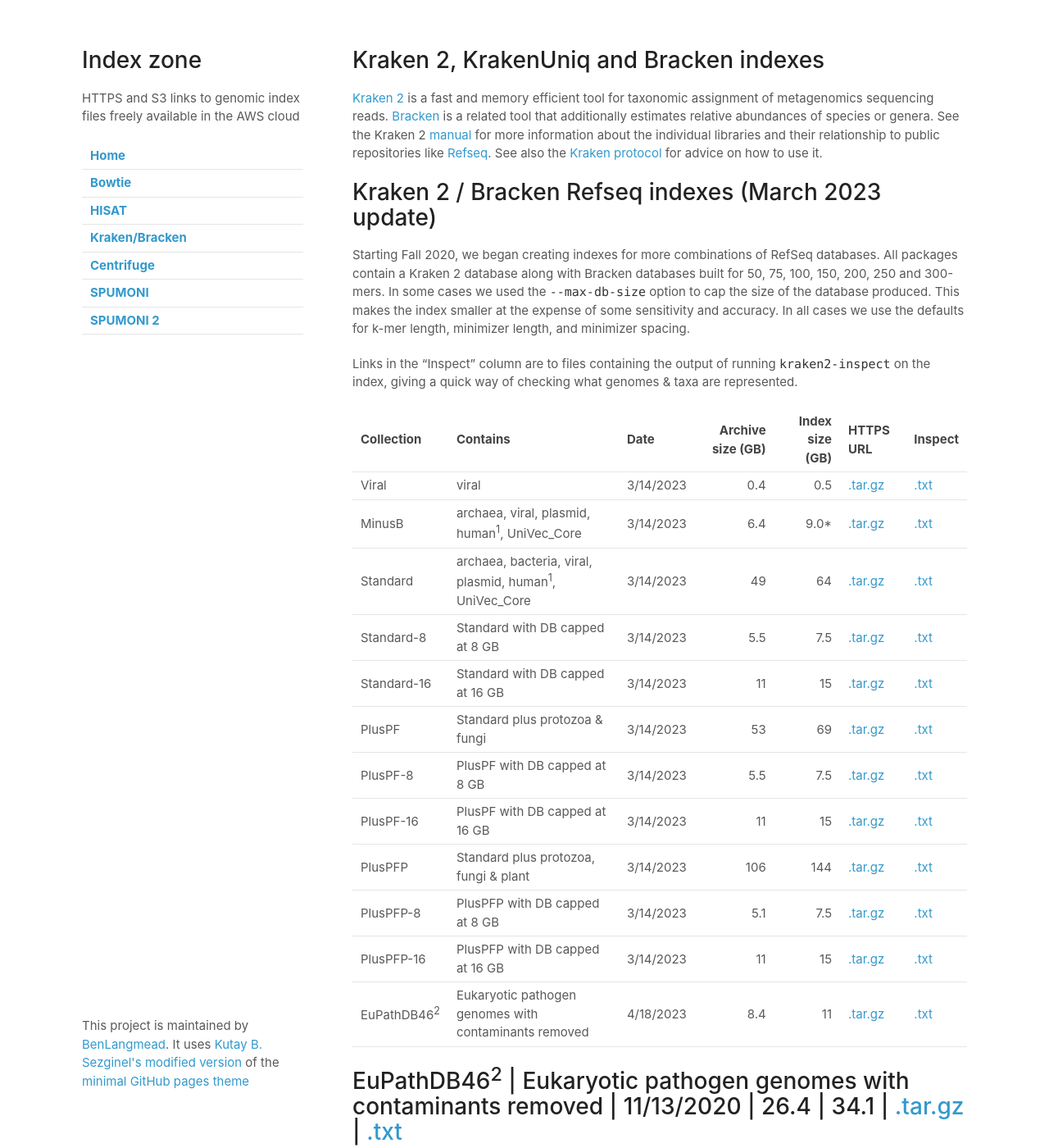
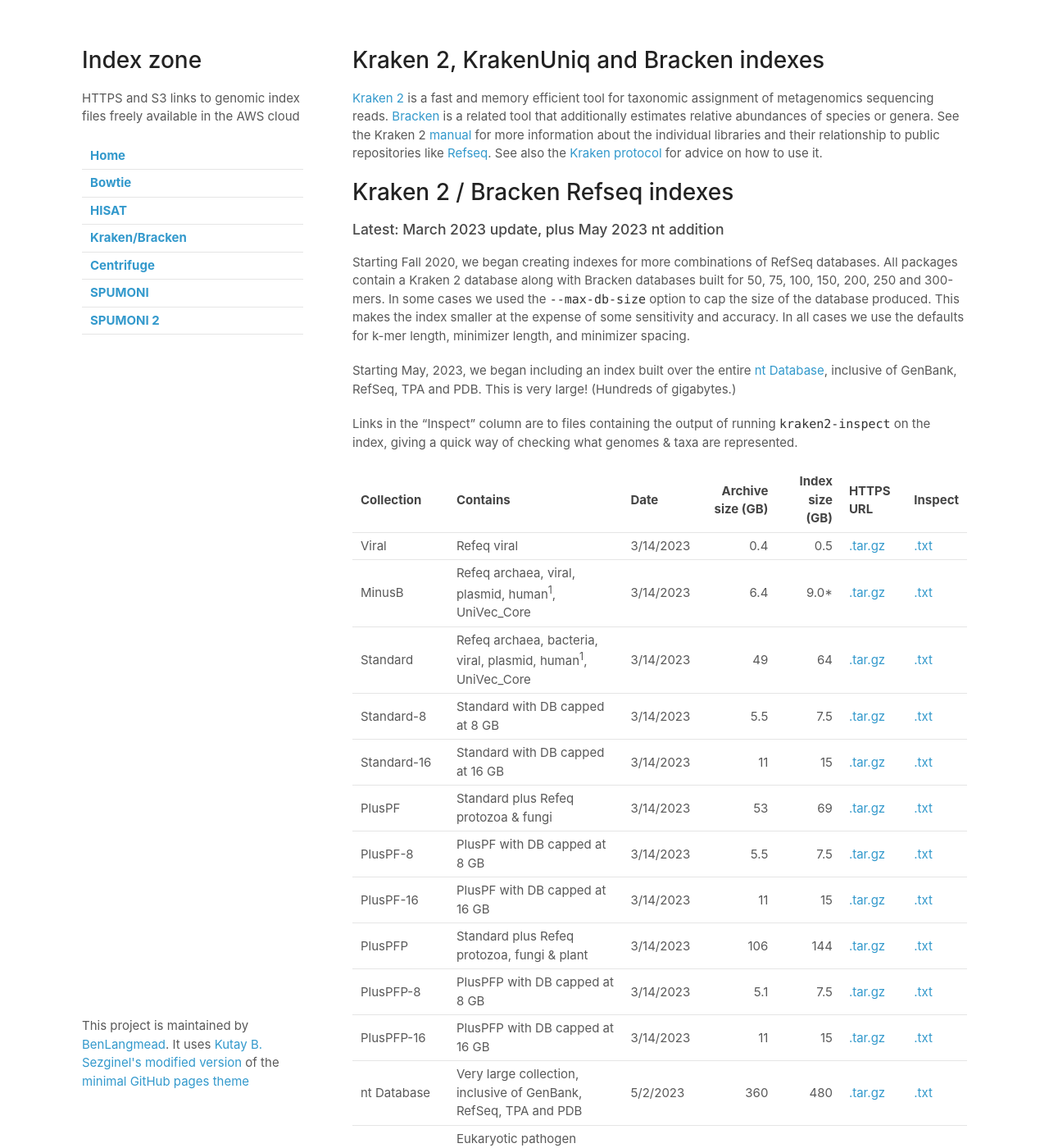
Before and after one commit to BenLangmead/aws-indexes, a Jekyll site: the page built from docs/k2.md, in a window 1280 px wide and 1400 px high. Shown: the whole window at 82% size. Built offline with Jekyll 4.4.1, drawn with Linux system fonts in a browser that asks for light colours; our own code applies the rules of GitHub Pages for plain Markdown files.

Commit message:
adding nt and adding new text around that

```diff
--- a/docs/k2.md
+++ b/docs/k2.md
@@ -4,7 +4,9 @@
 See the Kraken 2 [manual](https://github.com/DerrickWood/kraken2/wiki) for more information about the individual libraries and their relationship to public repositories like [Refseq](https://www.ncbi.nlm.nih.gov/refseq/).
 See also the [Kraken protocol](https://www.nature.com/articles/s41596-022-00738-y) for advice on how to use it.
 
-# Kraken 2 / Bracken Refseq indexes (March 2023 update)
+# Kraken 2 / Bracken Refseq indexes
+
+### Latest: March 2023 update, plus May 2023 nt addition
 
 Starting Fall 2020, we began creating indexes for more combinations of RefSeq databases.
 All packages contain a Kraken 2 database along with Bracken databases built for 50, 75, 100, 150, 200, 250 and 300-mers.
@@ -12,24 +14,27 @@
 This makes the index smaller at the expense of some sensitivity and accuracy.
 In all cases we use the defaults for k-mer length, minimizer length, and minimizer spacing.
 
+Starting May, 2023, we began including an index built over the entire [nt Database](https://www.ncbi.nlm.nih.gov/nucleotide), inclusive of GenBank, RefSeq, TPA and PDB.  This is very large!  (Hundreds of gigabytes.)
+
 Links in the "Inspect" column are to files containing the output of running `kraken2-inspect` on the index, giving a quick way of checking what genomes & taxa are represented.
 
 <div class="datatable-begin"></div>
 
-Collection             | Contains                                                          | Date      | Archive size (GB) | Index size (GB) | HTTPS URL                          | Inspect
----------------------- |-------------------------------------------------------------------|-----------|------------------:|----------------:|------------------------------------| -----------------------------------------
-Viral                  | viral                                                             | 3/14/2023 |               0.4 |             0.5 | [.tar.gz][k2_viral_20230314]       | [.txt][k2_viral_20230314_inspect]
-MinusB                 | archaea, viral, plasmid, human<sup>1</sup>, UniVec_Core           | 3/14/2023 |               6.4 |            9.0* | [.tar.gz][k2_minusb_20230314]      | [.txt][k2_minusb_20230314_inspect]
-Standard               | archaea, bacteria, viral, plasmid, human<sup>1</sup>, UniVec_Core | 3/14/2023 |                49 |              64 | [.tar.gz][k2_standard_20230314]    | [.txt][k2_standard_20230314_inspect]
-Standard-8             | Standard with DB capped at 8 GB                                   | 3/14/2023 |               5.5 |             7.5 | [.tar.gz][k2_standard_8_20230314]  | [.txt][k2_standard_8_20230314_inspect]
-Standard-16            | Standard with DB capped at 16 GB                                  | 3/14/2023 |                11 |              15 | [.tar.gz][k2_standard_16_20230314] | [.txt][k2_standard_16_20230314_inspect]
-PlusPF                 | Standard plus protozoa & fungi                                    | 3/14/2023 |                53 |              69 | [.tar.gz][k2_pluspf_20230314]      | [.txt][k2_pluspf_20230314_inspect]
-PlusPF-8               | PlusPF with DB capped at 8 GB                                     | 3/14/2023 |               5.5 |             7.5 | [.tar.gz][k2_pluspf_8_20230314]    | [.txt][k2_pluspf_8_20230314_inspect]
-PlusPF-16              | PlusPF with DB capped at 16 GB                                    | 3/14/2023 |                11 |              15 | [.tar.gz][k2_pluspf_16_20230314]   | [.txt][k2_pluspf_16_20230314_inspect]
-PlusPFP                | Standard plus protozoa, fungi & plant                             | 3/14/2023 |               106 |             144 | [.tar.gz][k2_pluspfp_20230314]     | [.txt][k2_pluspfp_20230314_inspect]
-PlusPFP-8              | PlusPFP with DB capped at 8 GB                                    | 3/14/2023 |               5.1 |             7.5 | [.tar.gz][k2_pluspfp_8_20230314]   | [.txt][k2_pluspfp_8_20230314_inspect]
-PlusPFP-16             | PlusPFP with DB capped at 16 GB                                   | 3/14/2023 |                11 |              15 | [.tar.gz][k2_pluspfp_16_20230314]  | [.txt][k2_pluspfp_16_20230314_inspect]
-EuPathDB46<sup>2</sup> | Eukaryotic pathogen genomes with contaminants removed             | 4/18/2023 |               8.4 |              11 | [.tar.gz][k2_eupathdb_20230418]    | [.txt][k2_eupathdb_20230418_inspect]
+Collection             | Contains                                                                | Date      | Archive size (GB) | Index size (GB) | HTTPS URL                          | Inspect
+---------------------- |-------------------------------------------------------------------------|-----------|------------------:|----------------:|------------------------------------| -----------------------------------------
+Viral                  | Refeq viral                                                             | 3/14/2023 |               0.4 |             0.5 | [.tar.gz][k2_viral_20230314]       | [.txt][k2_viral_20230314_inspect]
+MinusB                 | Refeq archaea, viral, plasmid, human<sup>1</sup>, UniVec_Core           | 3/14/2023 |               6.4 |            9.0* | [.tar.gz][k2_minusb_20230314]      | [.txt][k2_minusb_20230314_inspect]
+Standard               | Refeq archaea, bacteria, viral, plasmid, human<sup>1</sup>, UniVec_Core | 3/14/2023 |                49 |              64 | [.tar.gz][k2_standard_20230314]    | [.txt][k2_standard_20230314_inspect]
+Standard-8             | Standard with DB capped at 8 GB                                         | 3/14/2023 |               5.5 |             7.5 | [.tar.gz][k2_standard_8_20230314]  | [.txt][k2_standard_8_20230314_inspect]
+Standard-16            | Standard with DB capped at 16 GB                                        | 3/14/2023 |                11 |              15 | [.tar.gz][k2_standard_16_20230314] | [.txt][k2_standard_16_20230314_inspect]
+PlusPF                 | Standard plus Refeq protozoa & fungi                                    | 3/14/2023 |                53 |              69 | [.tar.gz][k2_pluspf_20230314]      | [.txt][k2_pluspf_20230314_inspect]
+PlusPF-8               | PlusPF with DB capped at 8 GB                                           | 3/14/2023 |               5.5 |             7.5 | [.tar.gz][k2_pluspf_8_20230314]    | [.txt][k2_pluspf_8_20230314_inspect]
+PlusPF-16              | PlusPF with DB capped at 16 GB                                          | 3/14/2023 |                11 |              15 | [.tar.gz][k2_pluspf_16_20230314]   | [.txt][k2_pluspf_16_20230314_inspect]
+PlusPFP                | Standard plus Refeq protozoa, fungi & plant                             | 3/14/2023 |               106 |             144 | [.tar.gz][k2_pluspfp_20230314]     | [.txt][k2_pluspfp_20230314_inspect]
+PlusPFP-8              | PlusPFP with DB capped at 8 GB                                          | 3/14/2023 |               5.1 |             7.5 | [.tar.gz][k2_pluspfp_8_20230314]   | [.txt][k2_pluspfp_8_20230314_inspect]
+PlusPFP-16             | PlusPFP with DB capped at 16 GB                                         | 3/14/2023 |                11 |              15 | [.tar.gz][k2_pluspfp_16_20230314]  | [.txt][k2_pluspfp_16_20230314_inspect]
+nt Database            | Very large collection, inclusive of GenBank, RefSeq, TPA and PDB        | 5/2/2023  |               360 |             480 | [.tar.gz][k2_nt_20230502]          | [.txt][k2_nt_20230502_inspect]
+EuPathDB46<sup>2</sup> | Eukaryotic pathogen genomes with contaminants removed                   | 4/18/2023 |               8.4 |              11 | [.tar.gz][k2_eupathdb_20230418]    | [.txt][k2_eupathdb_20230418_inspect]
 
 # EuPathDB46<sup>2</sup> | Eukaryotic pathogen genomes with contaminants removed             | 11/13/2020 |              26.4 |            34.1 | [.tar.gz][k2_eupathdb_20201113]    | [.txt][k2_eupathdb_20201113_inspect]
 
@@ -56,6 +61,7 @@
 [k2_pluspfp_20230314]: https://genome-idx.s3.amazonaws.com/kraken/k2_pluspfp_20230314.tar.gz
 [k2_pluspfp_8_20230314]: https://genome-idx.s3.amazonaws.com/kraken/k2_pluspfp_08gb_20230314.tar.gz
 [k2_pluspfp_16_20230314]: https://genome-idx.s3.amazonaws.com/kraken/k2_pluspfp_16gb_20230314.tar.gz
+[k2_nt_20230502]: https://genome-idx.s3.amazonaws.com/kraken/k2_nt_20230502.tar.gz
 
 [k2_viral_20230314_inspect]: https://genome-idx.s3.amazonaws.com/kraken/viral_20230314/inspect.txt
 [k2_minusb_20230314_inspect]: https://genome-idx.s3.amazonaws.com/kraken/minusb_20230314/inspect.txt
@@ -68,6 +74,7 @@
 [k2_pluspfp_20230314_inspect]: https://genome-idx.s3.amazonaws.com/kraken/pluspfp_20230314/inspect.txt
 [k2_pluspfp_8_20230314_inspect]: https://genome-idx.s3.amazonaws.com/kraken/pluspfp_08gb_20230314/inspect.txt
 [k2_pluspfp_16_20230314_inspect]: https://genome-idx.s3.amazonaws.com/kraken/pluspfp_16gb_20230314/inspect.txt
+[k2_nt_20230502_inspect]: https://genome-idx.s3.amazonaws.com/kraken/nt_20230502/inspect.txt
 
 # Kraken 2 / Bracken 16s RNA indexes
 
```
